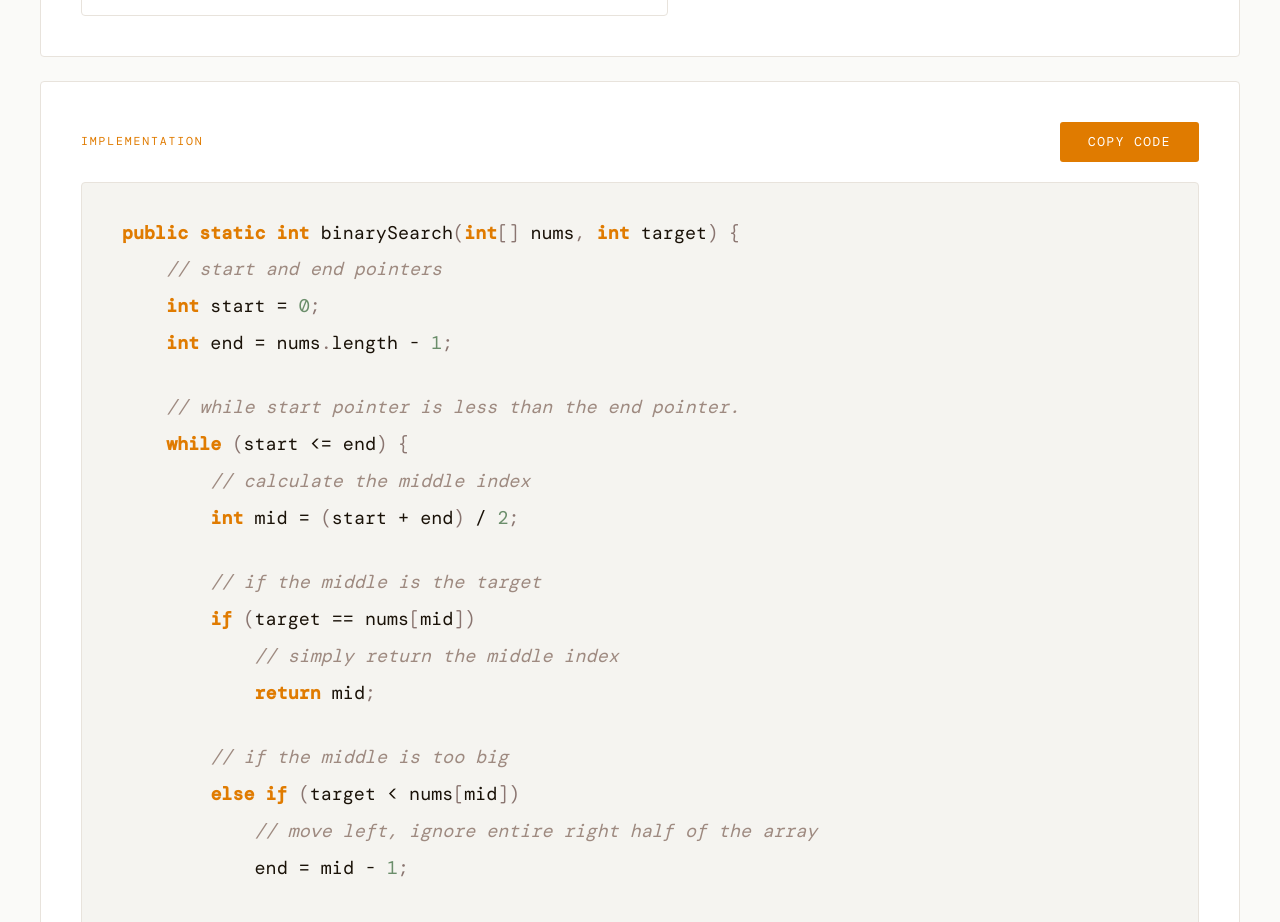
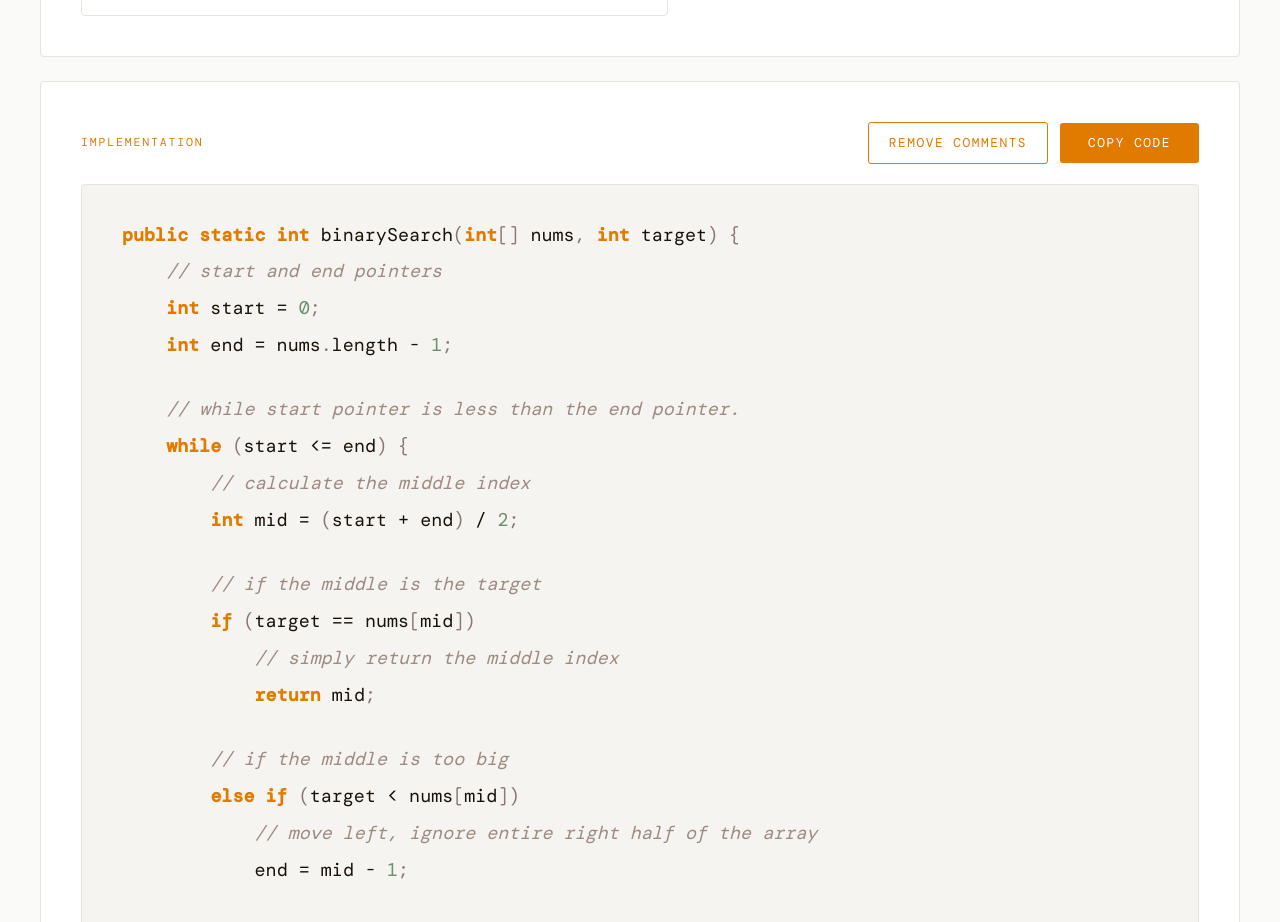
Before and after one commit to ShawnEvans77/cisc-1115, a React (Vite) app: page /notes/searching/binarysearch in a window 1280 px wide. Shown: the part 1920-2842 px from the top of the page. Built offline with nearby package versions, Linux system fonts and the light colour scheme; a web font is replaced by a local one.

Commit message:
Add Remove comments toggle to note code snippets
The toggle and Copy code now live in a shared JavaCodeBlock, used by both
Java exam solutions and note code sections.

```diff
--- a/src/components/exams/QuestionBlocks.tsx
+++ b/src/components/exams/QuestionBlocks.tsx
@@ -1,9 +1,6 @@
-import { useState } from "react";
 import type { Question } from "../../types";
-import { hasJavaComments, stripJavaComments } from "../../utils/javaComments";
-import { CodeBlock } from "../ui/CodeBlock";
 import { ContentBlock } from "../ui/ContentBlock";
-import { CopyButton } from "../ui/CopyButton";
+import { JavaCodeBlock } from "../ui/JavaCodeBlock";
 import { MathDisplay } from "../ui/MathDisplay";
 import { PromptBody } from "../ui/PromptBody";
 
@@ -35,39 +32,7 @@ export function SolutionBlock({ question }: QuestionBlockProps) {
   }
 
   // keyed by the code so the toggle resets when moving to another question
-  return <JavaSolutionBlock key={question.solution} code={question.solution} />;
-}
-
-// "Remove comments" hides every comment in the solution. Copy code copies
-// whatever is currently shown.
-function JavaSolutionBlock({ code }: { code: string }) {
-  const [hideComments, setHideComments] = useState(false);
-  const canStrip = hasJavaComments(code);
-  const shownCode = hideComments ? stripJavaComments(code) : code;
-
-  return (
-    <ContentBlock
-      id={SOLUTION_BLOCK_ID}
-      label="Solution"
-      headerSlot={
-        <div className="code-actions">
-          {canStrip && (
-            <button
-              type="button"
-              className="comment-toggle"
-              aria-pressed={hideComments}
-              onClick={() => setHideComments(hidden => !hidden)}
-            >
-              {hideComments ? "Show comments" : "Remove comments"}
-            </button>
-          )}
-          <CopyButton content={shownCode} />
-        </div>
-      }
-    >
-      <CodeBlock code={shownCode} />
-    </ContentBlock>
-  );
+  return <JavaCodeBlock key={question.solution} id={SOLUTION_BLOCK_ID} label="Solution" code={question.solution} />;
 }
 
 export function ExplanationBlock({ question }: QuestionBlockProps) {
--- /dev/null
+++ b/src/components/ui/JavaCodeBlock.tsx
@@ -0,0 +1,44 @@
+import { useState } from "react";
+import { hasJavaComments, stripJavaComments } from "../../utils/javaComments";
+import { CodeBlock } from "./CodeBlock";
+import { ContentBlock } from "./ContentBlock";
+import { CopyButton } from "./CopyButton";
+
+type JavaCodeBlockProps = {
+  label: string;
+  code: string;
+  id?: string;
+};
+
+// Labelled Java code with Copy code and, when the code has comments, a "Remove comments"
+// toggle. Copy code copies whatever is currently shown. Key it by the code so the toggle
+// resets when the page moves to other code.
+export function JavaCodeBlock({ label, code, id }: JavaCodeBlockProps) {
+  const [hideComments, setHideComments] = useState(false);
+  const canStrip = hasJavaComments(code);
+  const shownCode = hideComments ? stripJavaComments(code) : code;
+
+  return (
+    <ContentBlock
+      id={id}
+      label={label}
+      headerSlot={
+        <div className="code-actions">
+          {canStrip && (
+            <button
+              type="button"
+              className="comment-toggle"
+              aria-pressed={hideComments}
+              onClick={() => setHideComments(hidden => !hidden)}
+            >
+              {hideComments ? "Show comments" : "Remove comments"}
+            </button>
+          )}
+          <CopyButton content={shownCode} />
+        </div>
+      }
+    >
+      <CodeBlock code={shownCode} />
+    </ContentBlock>
+  );
+}
--- a/src/pages/notes/NotesDetail.tsx
+++ b/src/pages/notes/NotesDetail.tsx
@@ -2,10 +2,9 @@ import { Link, useParams } from "react-router-dom";
 import { COURSE_CODE } from "../../constants";
 import { findTopicById } from "../../data/notes";
 import { AlgorithmVisualizer } from "../../components/notes/AlgorithmVisualizer";
-import { CodeBlock } from "../../components/ui/CodeBlock";
 import { ContentBlock } from "../../components/ui/ContentBlock";
-import { CopyButton } from "../../components/ui/CopyButton";
 import { DetailPageLayout } from "../../components/ui/DetailPageLayout";
+import { JavaCodeBlock } from "../../components/ui/JavaCodeBlock";
 import { NotFoundState } from "../../components/ui/NotFoundState";
 import { PromptBody } from "../../components/ui/PromptBody";
 
@@ -49,13 +48,8 @@ function NotesDetail() {
             <PromptBody text={section.content} />
           </ContentBlock>
         ) : (
-          <ContentBlock
-            key={i}
-            label={section.label}
-            headerSlot={<CopyButton content={section.content} />}
-          >
-            <CodeBlock code={section.content} />
-          </ContentBlock>
+          // keyed by note so the comment toggle resets when moving to another note
+          <JavaCodeBlock key={`${entry.id}-${i}`} label={section.label} code={section.content} />
         )
       )}
     </DetailPageLayout>
```
Also changed, not shown: 1 other file (tests, documents, lock files or other folders).
